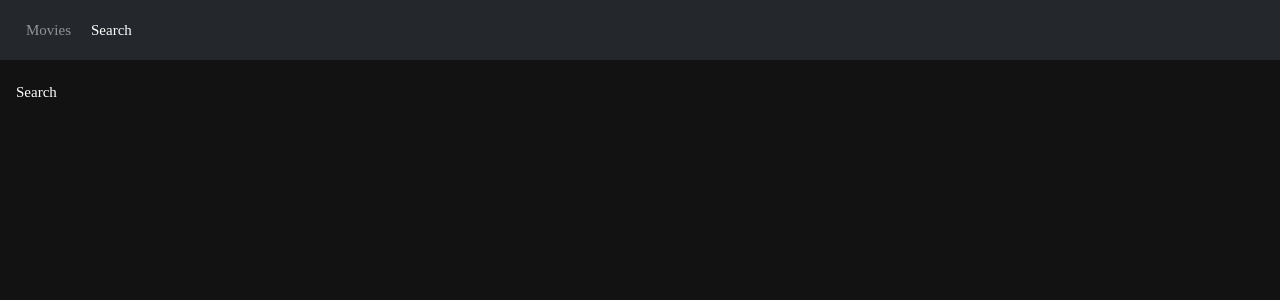
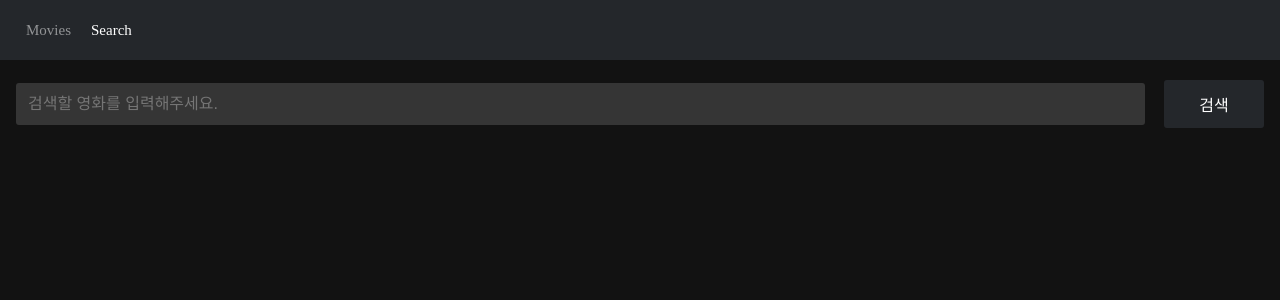
Before and after one commit to adfffewr/react-movie-app, a React (Create React App) app: page /search in a window 1280 px wide. Shown: the top 300 px of the page. Built offline with nearby package versions, Linux system fonts and the light colour scheme.

Commit message:
검색 기능 작업

```diff
--- a/src/api.js
+++ b/src/api.js
@@ -22,3 +22,13 @@ export const detailGet = (id) => {
     },
   });
 };
+
+export const movieSearch = (text) => {
+  return axios.get(`/search/movie`, {
+    params: {
+      api_key: 'a992d1fae6c06b990f53908e421ee199',
+      language: 'ko',
+      query: encodeURIComponent(text),
+    },
+  });
+};
--- /dev/null
+++ b/src/containers/SearchPage.js
@@ -0,0 +1,104 @@
+// SearchPage.js
+
+import React, { useState } from 'react';
+import styled from 'styled-components';
+import { movieSearch } from '../api';
+import ItemList from '../components/ItemList';
+
+const Form = styled.form`
+  display: flex;
+  align-items: center;
+  justify-content: center;
+`;
+
+const Input = styled.input`
+  display: block;
+  flex: 1;
+  background-color: rgba(255, 255, 255, 0.15);
+  box-sizing: border-box;
+  border: none;
+  box-shadow: none;
+  outline: none;
+  color: #fff;
+  padding: 0.75rem;
+  font-size: 1rem;
+  border-radius: 3px;
+`;
+
+const Button = styled.button`
+  width: 100px;
+  padding: 0.75rem;
+  font-size: 1rem;
+  border-radius: 3px;
+  border: none;
+  background-color: #24272b;
+  color: #fff;
+  font-size: 1rem;
+  margin-left: 1.2rem;
+`;
+
+const ListBox = styled.ul`
+  display: flex;
+  flex-wrap: wrap;
+`;
+
+const List = styled.li`
+  width: 100%;
+  padding: 10px;
+  box-sizing: border-box;
+  @media screen and (min-width: 768px) {
+    width: 33.33%;
+  }
+
+  @media screen and (min-width: 1200px) {
+    width: 25%;
+  }
+`;
+
+function SearchPage() {
+  const [searchText, setSearchText] = useState('');
+  const [lists, setLists] = useState('');
+  const [searchResult, setSearchResult] = useState(false);
+
+  const searchMovie = async () => {
+    const res = await movieSearch(searchText);
+    setLists(res.data.results);
+    setSearchResult(true);
+  };
+
+  const onChangeSearchText = (e) => {
+    setSearchText(e.target.value);
+  };
+
+  const onSubmitSearch = (e) => {
+    e.preventDefault();
+    searchMovie();
+  };
+
+  return (
+    <>
+      {!searchResult ? (
+        <Form onSubmit={onSubmitSearch}>
+          <Input
+            type="text"
+            placeholder="검색할 영화를 입력해주세요."
+            value={searchText}
+            onChange={onChangeSearchText}
+          />
+          <Button type="submit">검색</Button>
+        </Form>
+      ) : (
+        <ListBox>
+          {lists.length >= 1 &&
+            lists.map((data) => (
+              <List key={data.id}>
+                <ItemList data={data} />
+              </List>
+            ))}
+        </ListBox>
+      )}
+    </>
+  );
+}
+
+export default SearchPage;
--- a/src/routes/Search.js
+++ b/src/routes/Search.js
@@ -1,12 +1,12 @@
 // Search.js
 
 import React from 'react';
-import styled from 'styled-components';
+import SearchPage from '../containers/SearchPage';
 
 const Search = () => {
   return (
     <>
-      <div>Search</div>
+      <SearchPage />
     </>
   );
 };
```
